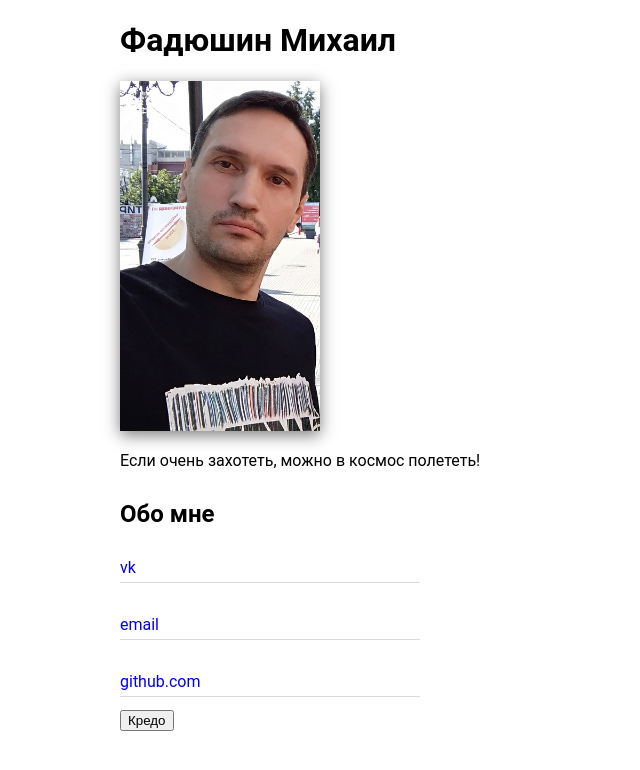
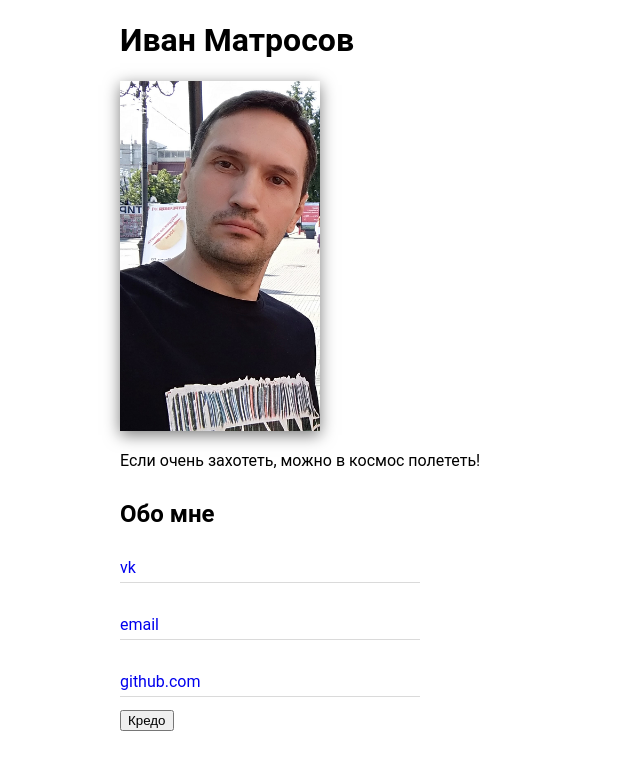
Before and after one commit to MikhailFadyushinQA/cv, a plain HTML site: page index.html in a window 1280 px wide. Shown: the whole page, without its empty margins (0-640 px from the left). Drawn offline with Linux system fonts and the light colour scheme.

Commit message:
change_name

```diff
--- a/index.html
+++ b/index.html
@@ -10,7 +10,7 @@
 </head>
 
 <body class="container">
-		<h1>Фадюшин Михаил</h1>
+		<h1>Иван Матросов</h1>
 
 		<div class="item">
 			<img class="photo" src="me1.png" width="200" height="350" alt="фото">
```
